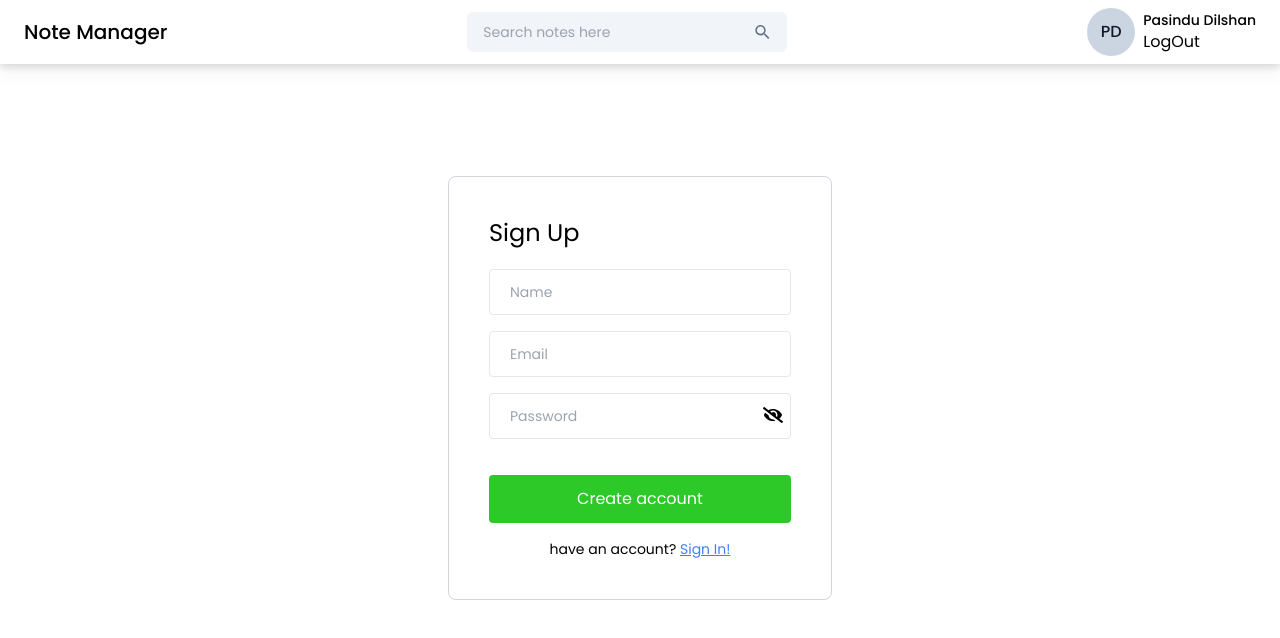
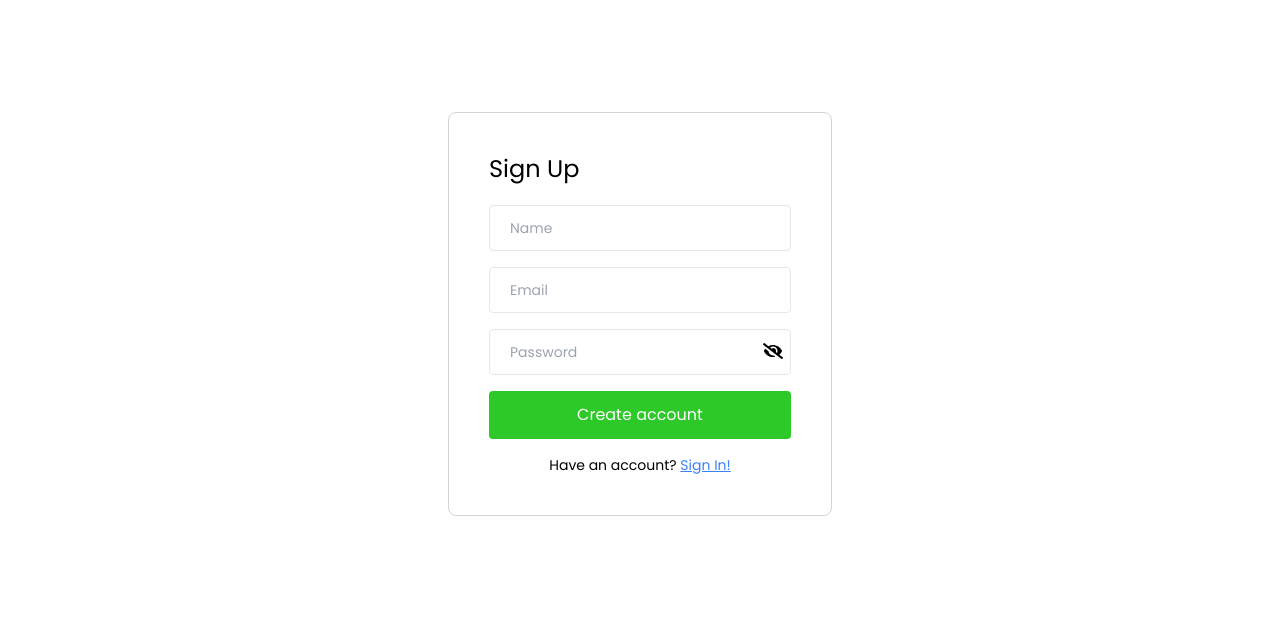
Before and after one commit to pasindud100/Note-Management-application--MERN, a React (Vite) app in the folder FE/: page /signup in a window 1280 px wide. Shown: the top 638 px of the page. Built offline with nearby package versions, Linux system fonts and the light colour scheme.

Commit message:
Done sign up functionality.

```diff
--- a/FE/src/components/Navbar.jsx
+++ b/FE/src/components/Navbar.jsx
@@ -3,11 +3,12 @@ import ProfileInfo from "./ProfileInfo";
 import { useNavigate } from "react-router-dom";
 import Searchbar from "./Searchbar";
 
-function Navbar() {
+function Navbar({ userInfo }) {
   const [searchQuery, setSearchQuery] = useState("");
 
   const navigate = useNavigate();
   const logout = () => {
+    localStorage.clear();
     navigate("/login");
   };
 
@@ -27,7 +28,7 @@ function Navbar() {
         clearSearch={clearSearch}
         search={search}
       />
-      <ProfileInfo logout={logout} />
+      <ProfileInfo userInfo={userInfo} logout={logout} />
     </div>
   );
 }
--- a/FE/src/components/ProfileInfo.jsx
+++ b/FE/src/components/ProfileInfo.jsx
@@ -1,6 +1,6 @@
 import React from "react";
 
-function ProfileInfo({ logout }) {
+function ProfileInfo({ userInfo, logout }) {
   const getInitials = (name) => {
     if (!name) {
       return "";
@@ -16,16 +16,20 @@ function ProfileInfo({ logout }) {
 
   return (
     <div className="flex items-center gap-2">
+      {userInfo && (
+        <div>
           <div className="w-12 h-12 flex items-center justify-center text-slate-900 bg-slate-300 rounded-full font-medium ">
-        {getInitials("pasindu dilshan ")}
+            {getInitials(userInfo.fullName)}
           </div>
           <div className="">
-        <p className="text-sm font-medium">Pasindu Dilshan</p>
+            <p className="text-sm font-medium">{userInfo.fullName}</p>
             <button className="" onClick={logout}>
               LogOut
             </button>
           </div>
         </div>
+      )}
+    </div>
   );
 }
 
--- a/FE/src/pages/Home/Home.jsx
+++ b/FE/src/pages/Home/Home.jsx
@@ -4,6 +4,7 @@ import NoteCard from "../../components/NoteCard";
 import { FaPlus } from "react-icons/fa";
 import AddEditNotes from "../../components/AddEditNotes";
 import Modal from "react-modal";
+
 import { useNavigate } from "react-router-dom";
 import axiosInstance from "../../utils/axiosInstancs";
 
@@ -25,7 +26,7 @@ function Home() {
         setUserInfo(response.data.user);
       }
     } catch (error) {
-      if (error.response.status) {
+      if (error.response.status== 401) {
         localStorage.clear();
         navigate("/login");
       }
@@ -39,7 +40,7 @@ function Home() {
 
   return (
     <div>
-      <Navbar />
+      <Navbar userInfo={userInfo} />
 
       <div className="container mx-auto">
         <div className="grid grid-cols-3 gap-4 mt-8">
--- a/FE/src/pages/Signup/Signup.jsx
+++ b/FE/src/pages/Signup/Signup.jsx
@@ -1,8 +1,8 @@
 import React, { useState } from "react";
-import Navbar from "../../components/Navbar";
-import { Link } from "react-router-dom";
-import { FaEye } from "react-icons/fa";
-import { FaEyeSlash } from "react-icons/fa";
+import { Link, useNavigate } from "react-router-dom";
+import { FaEye, FaEyeSlash } from "react-icons/fa";
+import axiosInstance from "../../utils/axiosInstancs";
+import axios from "axios";
 
 function Signup() {
   const [name, setName] = useState("");
@@ -11,38 +11,49 @@ function Signup() {
   const [error, setError] = useState(null);
   const [isShowPassword, setIsShowPassword] = useState(false);
 
-  const validEmail = (email) => {
-    const emailRegex = /^[^\s@]+@[^\s@]+\.[^\s@]+$/;
-    return emailRegex.test(email);
-  };
+  const navigate = useNavigate();
+
+  const validEmail = (email) => /^[^\s@]+@[^\s@]+\.[^\s@]+$/.test(email);
 
   const handleSignup = async (e) => {
     e.preventDefault();
 
-    if (!name) {
-      setError("Please fill the name.");
-      return;
+    if (!name) return setError("Please fill in your name.");
+    if (!validEmail(email)) return setError("Please enter a valid email.");
+    if (!password) return setError("Please enter a password.");
+    if (password.length < 6)
+      return setError("Password must be at least 6 characters long.");
+
+    setError("");
+
+    try {
+      const response = await axiosInstance.post("/api/users/create-account", {
+        fullName: name,
+        email: email,
+        password: password,
+      });
+      if (response.data && response.data.accessToken) {
+        localStorage.setItem("token", response.data.accessToken);
+        navigate("/dashboard");
       }
-    if (!validEmail(email)) {
-      setError("Please enter valid email");
-      return;
+    } catch (error) {
+      if (
+        error.response &&
+        error.response.data &&
+        error.response.data.message
+      ) {
+        setError(error.response.data.message);
+      } else {
+        setError("Something went wrong. Please try again later.");
       }
-    if (!password) {
-      setError("Please enter password");
-      return;
     }
-    if (password.length < 6) {
-      setError("Password must be at least 6 characters long");
-      return;
-    }
-    setError("");
   };
+
   return (
     <div>
-      <Navbar />
       <div className="flex items-center justify-center mt-28">
-        <div className="w-96 border border-gray-300 rounded-lg  p-10">
-          <form action="" onSubmit={handleSignup}>
+        <div className="w-96 border border-gray-300 rounded-lg p-10">
+          <form onSubmit={handleSignup}>
             <h2 className="mb-5 text-2xl">Sign Up</h2>
 
             <input
@@ -59,7 +70,7 @@ function Signup() {
               value={email}
               onChange={(e) => setEmail(e.target.value)}
             />
-
+            <div className="relative">
               <input
                 placeholder="Password"
                 className="input-box"
@@ -67,28 +78,26 @@ function Signup() {
                 onChange={(e) => setPassword(e.target.value)}
                 type={isShowPassword ? "text" : "password"}
               />
-            <div className="flex justify-end relative top-[-50px] right-2">
+              <div className="absolute right-2 top-3 cursor-pointer">
                 {isShowPassword ? (
-                <FaEye
-                  size={20}
-                  className="cursor-pointer "
-                  onClick={() => setIsShowPassword(!isShowPassword)}
-                />
+                  <FaEye size={20} onClick={() => setIsShowPassword(false)} />
                 ) : (
                   <FaEyeSlash
                     size={20}
-                  className="cursor-pointer "
-                  onClick={() => setIsShowPassword(!isShowPassword)}
+                    onClick={() => setIsShowPassword(true)}
                   />
                 )}
               </div>
+            </div>
+
             {error && <p className="text-red-500 text-sm pb-2">{error}</p>}
+
             <button type="submit" className="btn-primary">
               Create account
             </button>
 
             <p className="text-sm text-center mt-4">
-              have an account?{" "}
+              Have an account?{" "}
               <Link to="/login" className="text-blue-500 underline">
                 Sign In!
               </Link>
--- a/FE/src/utils/axiosInstancs.js
+++ b/FE/src/utils/axiosInstancs.js
@@ -1,26 +1,18 @@
 import axios from "axios";
-import { BASE_URL } from "./constant.js";
 
 const axiosInstance = axios.create({
-  baseURL: BASE_URL,
-  timeout: 10000,
+  baseURL: "http://localhost:5000",
   headers: {
     "Content-Type": "application/json",
   },
 });
 
-axiosInstance.interceptors.request.use(
-  (config) => {
-    const accessToken = localStorage.getItem("token");
-    console.log("Token sent with request:", accessToken);
-    if (accessToken) {
-      config.headers["Authorization"] = `Bearer ${accessToken}`;
-    }
-    return config;
-  },
-  (error) => {
-    return Promise.reject(error);
+axiosInstance.interceptors.request.use((config) => {
+  const token = localStorage.getItem("token");
+  if (token) {
+    config.headers.Authorization = `Bearer ${token}`;
   }
-);
+  return config;
+});
 
 export default axiosInstance;
```
Also changed, not shown: 2 other files (tests, documents, lock files or other folders). Lines whose indentation alone changed are shown as unchanged.
